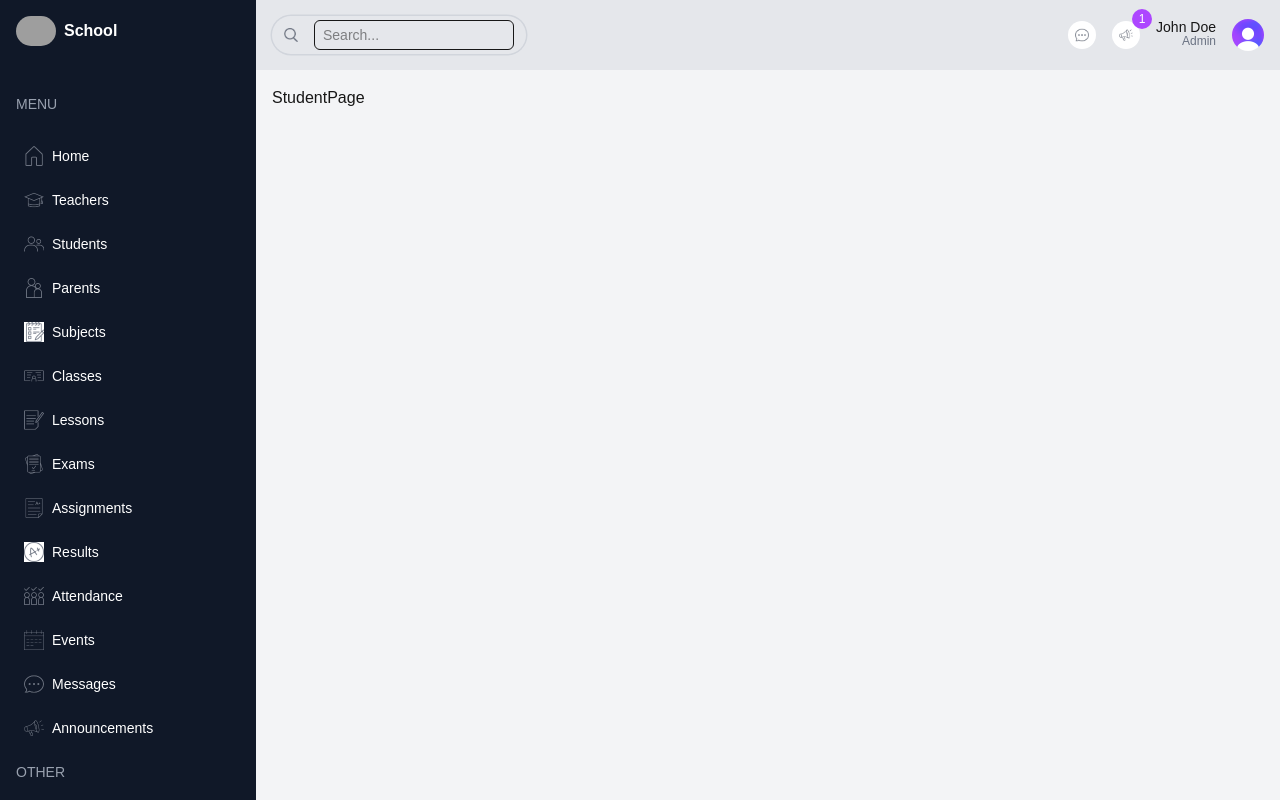
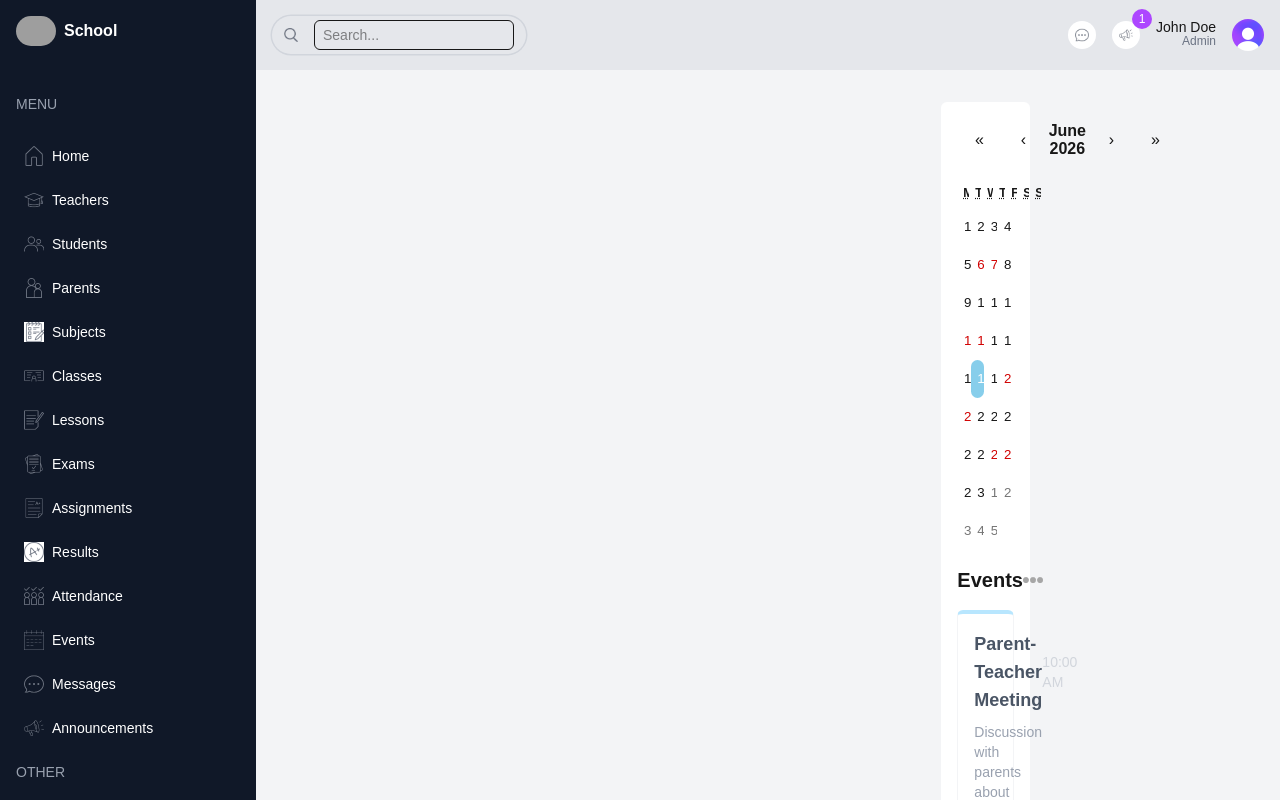
Before and after one commit to rumachoudhury/school-management-dashboard, a Next.js app: page /student in a window 1280 px wide. Shown: the top 800 px of the page. Built offline with nearby package versions, Linux system fonts and the light colour scheme; grey boxes are pictures that could not be loaded.

Commit message:
Created student page add EventCalendar and Announcements components

```diff
--- a/src/app/(dashboard)/student/page.tsx
+++ b/src/app/(dashboard)/student/page.tsx
@@ -1,7 +1,22 @@
+import Announcements from "@/src/components/Announcements";
+import EventCalendar from "@/src/components/EventCalendar";
 import React from "react";
 
 function StudentPage() {
-  return <div>StudentPage</div>;
+  return (
+    <div className="p-4 flex gap-4 flex-col xl:flex-row">
+      {/* Left */}
+      <div className="w-ful xl:w-2/3"></div>
+
+      {/* Right */}
+      <div className="w-full xl:w-1/3">
+        <div className="w-full xl:w-1/3 flex flex-col gap-8">
+          <EventCalendar />
+          <Announcements />
+        </div>
+      </div>
+    </div>
+  );
 }
 
 export default StudentPage;
```
